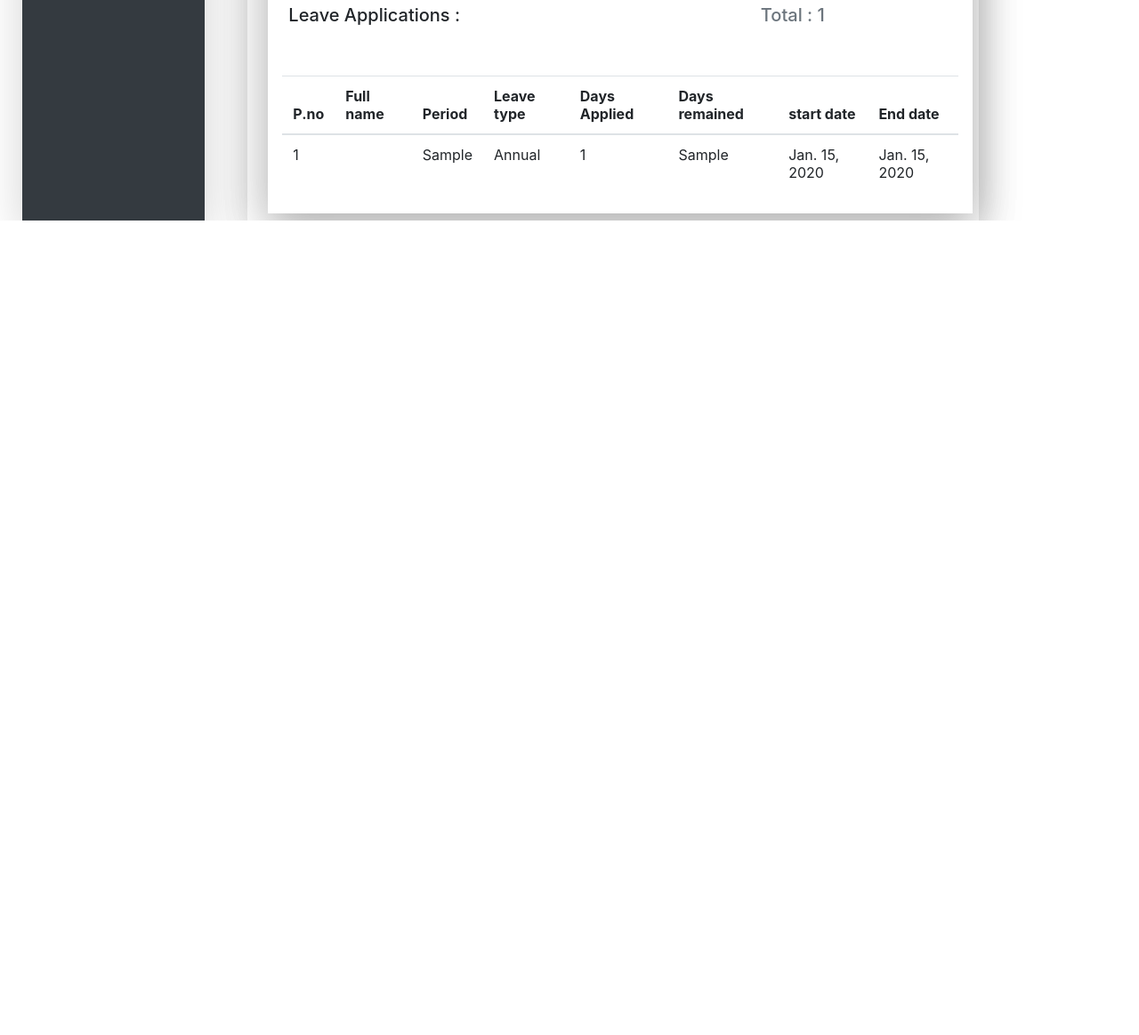
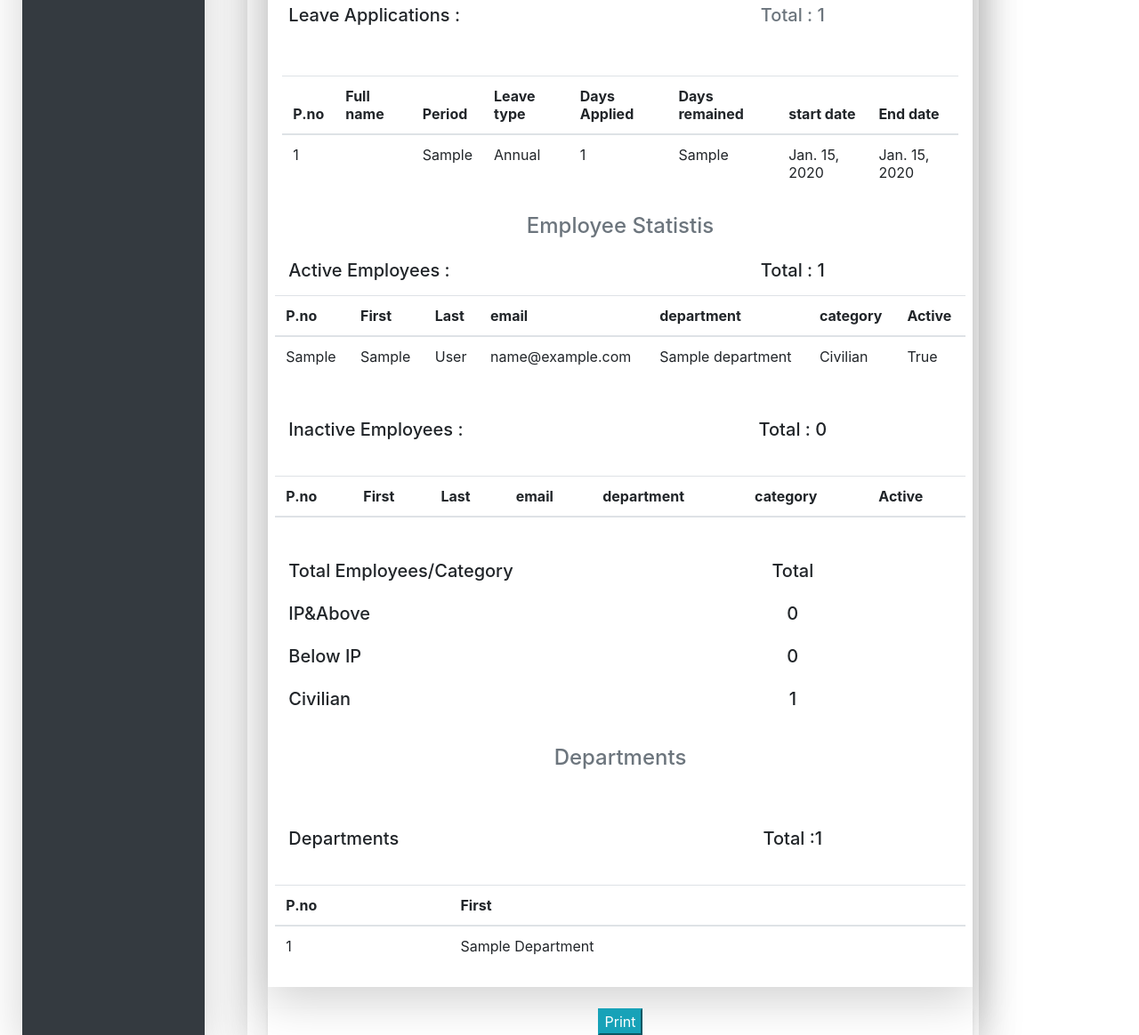
Before and after one commit to jodham/leave_management, a Django app: page /reports/custom/ in a window 1280 px wide. Shown: the part 713-1877 px from the top of the page at 89% size. Before the commit the page ends 961 px from the top, so only its background shows below. Run offline with Django 4.2, Linux system fonts and the light colour scheme; tables that the repository leaves empty hold one stand-in row (values such as "Sample post"); lists and menus that the app fills with data are empty; some libraries are stand-ins or nearby versions.

Commit message:
completed custom report

```diff
--- a/dci_leave_management_system/leave_management_app/templates/leave_management_app/custom_report.html
+++ b/dci_leave_management_system/leave_management_app/templates/leave_management_app/custom_report.html
@@ -96,9 +96,130 @@
               </tbody>
            </table>
 
+            <div class="col-12 text-center text-secondary h4 py-2">Employee Statistis</div>
 
+            <div class="container">
+                <div class="row">
+                    <div class="col-6 h5 text-capitalize py-2">Active Employees :</div>
+                    <div class="col-6 text-center h5 py-2"><span>Total :</span> {{total_active_employees}}</div>
+                </div>
+            </div>
+
+            <table class="table">
+              <thead>
+                <tr>
+                  <th scope="col">P.no</th>
+                  <th scope="col">First</th>
+                  <th scope="col">Last</th>
+                  <th scope="col">email</th>
+                  <th scope="col">department</th>
+                  <th scope="col">category</th>
+                  <th scope="col">Active</th>
+                  <!--<th scope="col">Job Title</th>-->
+                </tr>
+              </thead>
+              <tbody>
+              {%for employee in active_employees %}
+                <tr>
+                  <td>{{employee.emp_personal_no}}</td>
+                  <td class="text-capitalize">{{employee.employee_firstname}}</td>
+                  <td class="text-capitalize">{{employee.employee_lastname}}</td>
+                  <td>{{employee.employee_email}}</td>
+                  <td>{{employee.employee_department_id}}</td>
+                  <td>{{employee.employee_category}}</td>
+                  <td>{{employee.is_active}}</td>
+                </tr>
+                {% endfor %}
+              </tbody>
+            </table>
+
+            <div class="container mt-4">
+                <div class="row">
+                    <div class="col-6 h5 text-capitalize py-2">inactive employees :</div>
+                    <div class="col-6 text-center h5 py-2"><span>Total :</span> {{total_inactive_employees}}</div>
+                </div>
+            </div>
+
+            <table class="table mt-4">
+              <thead>
+                <tr>
+                  <th scope="col">P.no</th>
+                  <th scope="col">First</th>
+                  <th scope="col">Last</th>
+                  <th scope="col">email</th>
+                  <th scope="col">department</th>
+                  <th scope="col">category</th>
+                  <th scope="col">Active</th>
+                  <!--<th scope="col">Job Title</th>-->
+                </tr>
+              </thead>
+              <tbody>
+              {%for employee in inactive_employees %}
+                <tr>
+                  <td>{{employee.emp_personal_no}}</td>
+                  <td class="text-capitalize">{{employee.employee_firstname}}</td>
+                  <td class="text-capitalize">{{employee.employee_lastname}}</td>
+                  <td>{{employee.employee_email}}</td>
+                  <td>{{employee.employee_department_id}}</td>
+                  <td>{{employee.employee_category}}</td>
+                  <td>{{employee.is_active}}</td>
+                </tr>
+                {% endfor %}
+              </tbody>
+            </table>
+
+            <div class="container mt-4">
+                <div class="row">
+                    <div class="col-6 h5 text-capitalize py-2"> Total Employees/category</div>
+                    <div class="col-6 text-center h5 py-2">Total</div>
+
+                    <div class="col-6 h5 py-2">IP&Above</div>
+                    <div class="col-6 text-center h5 py-2">{{total_aboveIp_employees}}</div>
+
+                    <div class="col-6 h5 py-2">Below IP</div>
+                    <div class="col-6 text-center h5 py-2">{{total_belowIP_employees}}</div>
+
+                    <div class="col-6 h5 text-capitalize py-2">Civilian</div>
+                    <div class="col-6 text-center h5 py-2">{{total_civilian_employees}}</div>
+                </div>
+            </div>
+
+            <div class="col-12 text-center text-secondary h4 py-4">Departments</div>
+
+            <div class="container mt-4">
+                <div class="row">
+                    <div class="col-6 h5 text-capitalize py-2">Departments</div>
+                    <div class="col-6 text-center h5 py-2"><span>Total :</span>{{total_departments}}</div>
+                </div>
+            </div>
+
+            <table class="table mt-4">
+              <thead>
+                <tr>
+                  <th scope="col">P.no</th>
+                  <th scope="col">First</th>
+                  <!--<th scope="col">Job Title</th>-->
+                </tr>
+              </thead>
+              <tbody>
+              {%for department in departments %}
+                <tr>
+                  <td>{{department.id}}</td>
+                  <td class="text-capitalize">{{department.department_name}}</td>
+
+                </tr>
+                {% endfor %}
+              </tbody>
+            </table>
 
             </div>
+
+           <div class="row shadow-sm mt-4">
+            <div class="col-12 text-center">
+                <button class="btn-info" onclick="printContent('applicationform')">Print</button>
+            </div>
+           </div>
+
         </div>
 
 
--- a/dci_leave_management_system/leave_management_app/views.py
+++ b/dci_leave_management_system/leave_management_app/views.py
@@ -479,12 +479,34 @@ def employee_report(request, id):
 def custom_report(request):
     templatename = 'leave_management_app/custom_report.html'
     organisation = Organisation.objects.all()
+
     leave_objects = Leave_type.objects.all()
     leaves_total = leave_objects.count()
+
     leave_applications = Leave_application.objects.all()
+
     leave_application_total = leave_applications.count()
+
     employee = Employee.objects.all()
+    active_employees = employee.filter(Q(is_active='True'))
+    inactive_employees = employee.filter(Q(is_active='False'))
+
+    total_aboveIp_employees = employee.filter(Q(employee_category='IP&Above')).count()
+    total_belowIP_employees = employee.filter(Q(employee_category='Below IP')).count()
+    total_civilian_employees = employee.filter(Q(employee_category='Civilian')).count()
+
+    total_active_employees = active_employees.count()
+    total_inactive_employees = inactive_employees.count()
+
+    departments = Department.objects.all()
+    total_departments = departments.count()
     context = {'employee': employee, 'organisation': organisation,
                'leaves_total': leaves_total, 'leave_objects': leave_objects,
-               'leave_applications': leave_applications, 'leave_application_total': leave_application_total}
+               'leave_applications': leave_applications, 'leave_application_total': leave_application_total,
+               'total_active_employees': total_active_employees, 'active_employees': active_employees,
+               'inactive_employees': inactive_employees, 'total_inactive_employees': total_inactive_employees,
+               'total_aboveIp_employees': total_aboveIp_employees, 'total_belowIP_employees': total_belowIP_employees,
+               'total_civilian_employees': total_civilian_employees, 'departments': departments,
+               'total_departments': total_departments
+                }
     return render(request, templatename, context)
```
